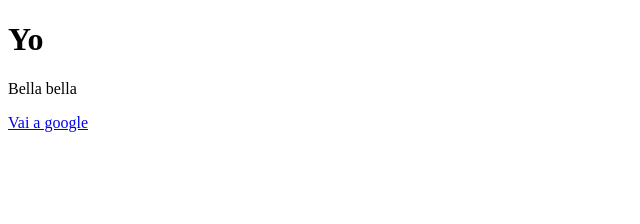
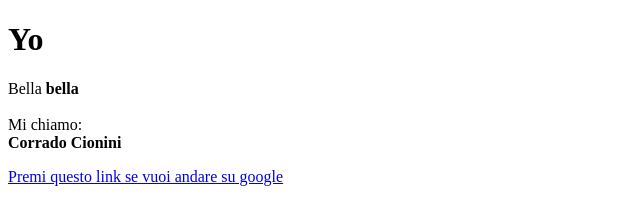
Before and after one commit to Sangresz/FirstWebsite, a plain HTML site: page index.html in a window 1280 px wide. Shown: the whole page, without its empty margins (0-640 px from the left). Drawn offline with Linux system fonts and the light colour scheme.

Commit message:
Ready to publish

```diff
--- a/index.html
+++ b/index.html
@@ -5,7 +5,7 @@
 </head>
 <body>
     <h1>Yo</h1>
-    <p id="bella">Bella bella</p>
-    <a href="https://google.com" target="_blank" title="Google link">Vai a google</a>
+    <p id="bella">Bella <b>bella</b> <br><br> Mi chiamo: <br> <b>Corrado Cionini</b></p>
+    <a href="https://google.com" target="_blank" title="Google link">Premi questo link se vuoi andare su google</a>
 </body>
 </html>
```
